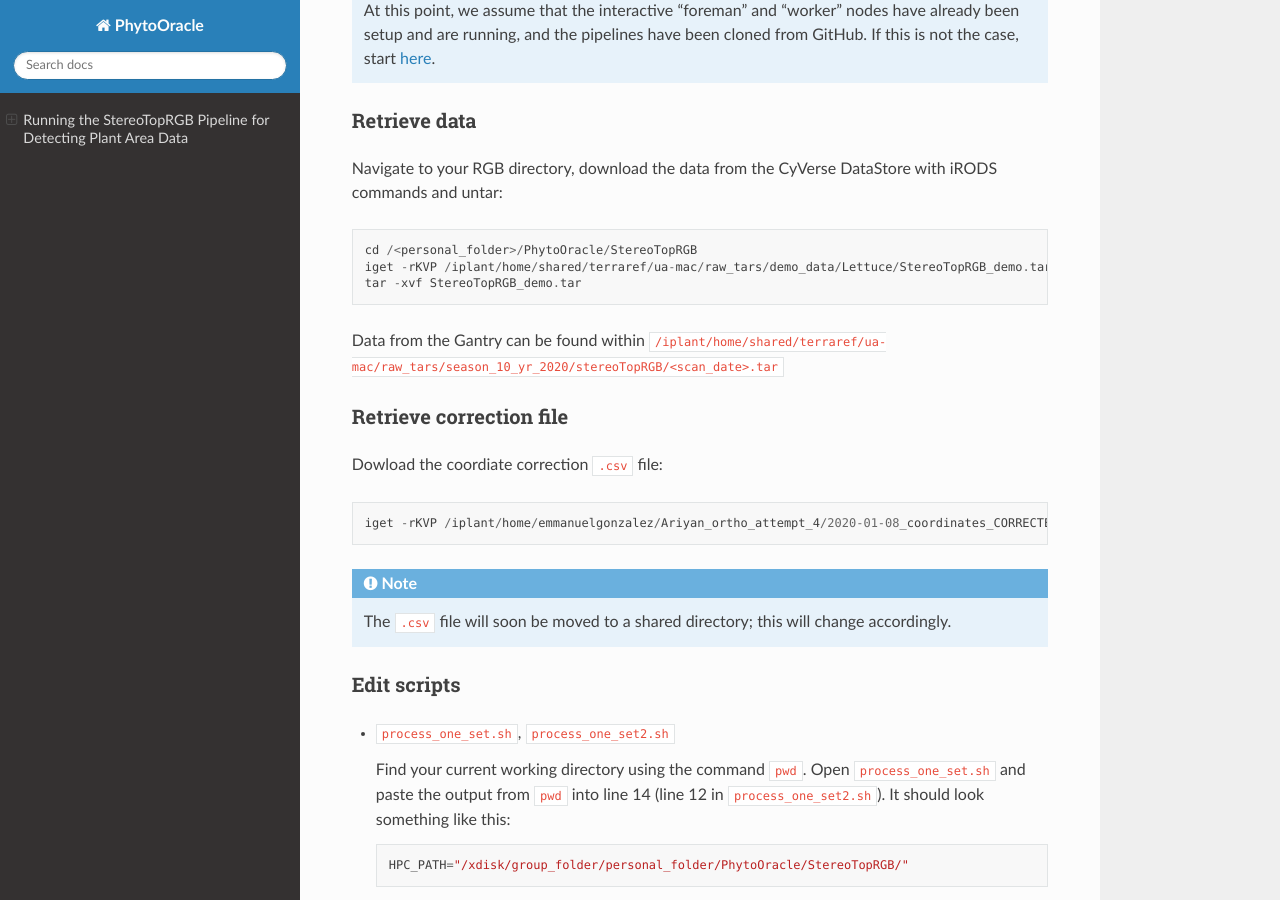
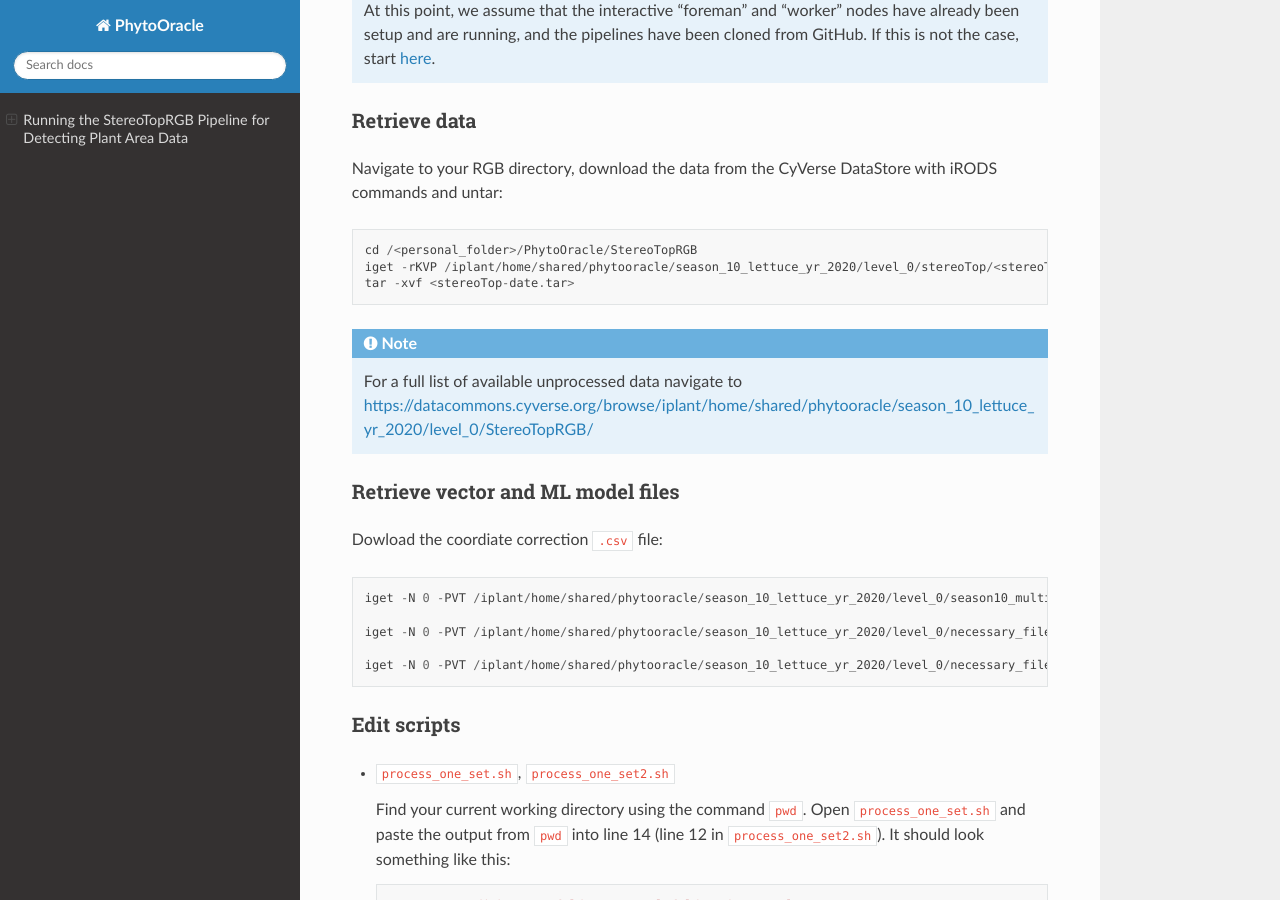
Before and after one commit to LyonsLab/PhytoOracle, a Sphinx documentation site: the page built from docs/4_StereoTopRGB_run.rst, in a window 1280 px wide and 900 px high, scrolled down 793 px. Built offline with Sphinx 7.4.7 and the Read the Docs theme 2.0.0, drawn with Linux system fonts in a browser that asks for light colours; some of the changed text lies outside the part shown.

Commit message:
fixed links

```diff
--- a/docs/2_HPC_install.rst
+++ b/docs/2_HPC_install.rst
@@ -179,6 +179,6 @@ SLURM:
 
 + `StereoTopRGB <https://phytooracle.readthedocs.io/en/latest/4_StereoTopRGB_run.html>`_
 + `FlirIr <https://phytooracle.readthedocs.io/en/latest/5_FlirIr_run.html>`_
-+ PSII
++ PSII <https://phytooracle.readthedocs.io/en/latest/7_PSII_run.html>`_
 + Stereo3DTop
 + Hyperspectral
--- a/docs/4_StereoTopRGB_run.rst
+++ b/docs/4_StereoTopRGB_run.rst
@@ -62,23 +62,25 @@ Navigate to your RGB directory, download the data from the CyVerse DataStore wit
 .. code::
 
    cd /<personal_folder>/PhytoOracle/StereoTopRGB
-   iget -rKVP /iplant/home/shared/terraref/ua-mac/raw_tars/demo_data/Lettuce/StereoTopRGB_demo.tar
-   tar -xvf StereoTopRGB_demo.tar
+   iget -rKVP /iplant/home/shared/phytooracle/season_10_lettuce_yr_2020/level_0/stereoTop/<stereoTop-date.tar>
+   tar -xvf <stereoTop-date.tar>
 
-Data from the Gantry can be found within :code:`/iplant/home/shared/terraref/ua-mac/raw_tars/season_10_yr_2020/stereoTopRGB/<scan_date>.tar`
+.. note::
 
-Retrieve correction file
-^^^^^^^^^^^^^^^^^^^^^^^^
+   For a full list of available unprocessed data navigate to https://datacommons.cyverse.org/browse/iplant/home/shared/phytooracle/season_10_lettuce_yr_2020/level_0/StereoTopRGB/
+
+Retrieve vector and ML model files
+^^^^^^^^^^^^^^^^^^^^^^^^^^^^^^^^^^
 
 Dowload the coordiate correction :code:`.csv` file:
 
 .. code::
 
-   iget -rKVP /iplant/home/emmanuelgonzalez/Ariyan_ortho_attempt_4/2020-01-08_coordinates_CORRECTED_4-16-2020.csv
+  iget -N 0 -PVT /iplant/home/shared/phytooracle/season_10_lettuce_yr_2020/level_0/season10_multi_latlon_geno.geojson
 
-.. note::
+  iget -N 0 -PVT /iplant/home/shared/phytooracle/season_10_lettuce_yr_2020/level_0/necessary_files/gcp_season_10.txt
 
-   The :code:`.csv` file will soon be moved to a shared directory; this will change accordingly.
+  iget -N 0 -PVT /iplant/home/shared/phytooracle/season_10_lettuce_yr_2020/level_0/necessary_files/model_weights.pth
 
 Edit scripts
 ^^^^^^^^^^^^
@@ -140,3 +142,9 @@ Begin processing using:
    This may return a notice with a "FATAL" error. This happens as the pipeline waits for a connection to DockerHub, which takes some time. Usually, the system will fail quickly if there is an issue.
 
    If the pipeline fails, check to make sure you have a "/" concluding line 14 of :code:`process_one_set.sh`. This is one of the most common errors and is necessary to connect the program scripts to the HPC.
+
+
+Troubleshooting and Issues
+^^^^^^^^^^^^^^^^^^^^^^^^^^
+
+If problems arise with this pipeline, please refer to the `tutorial on GitHub specific to the RGB pileline <https://github.com/LyonsLab/PhytoOracle/tree/master/stereoTopRGB>`_. If problems persist, raise an issue.
```
Also changed, not shown: docs/7_PSII_run.rst (+6 -4 lines), docs/8_3D_run.rst (+6 -4 lines), stereoTopRGB/README.md.
